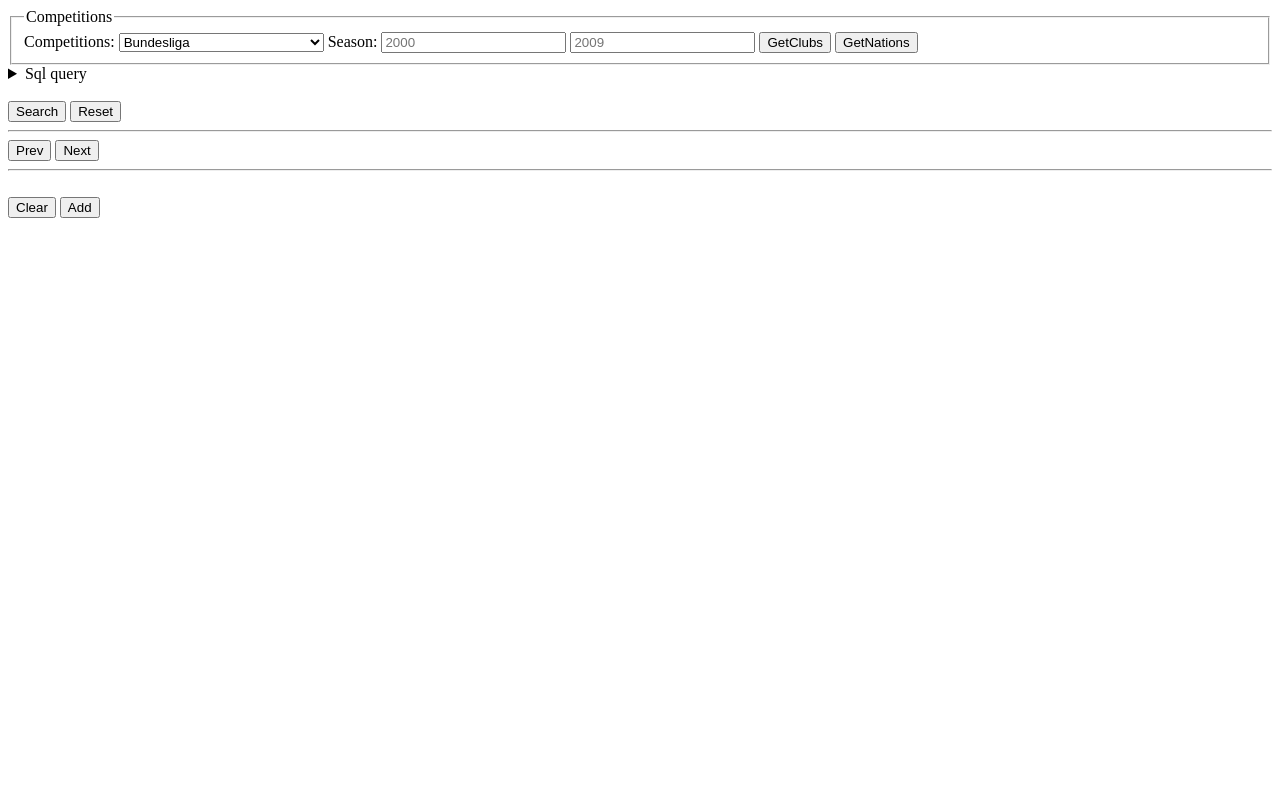
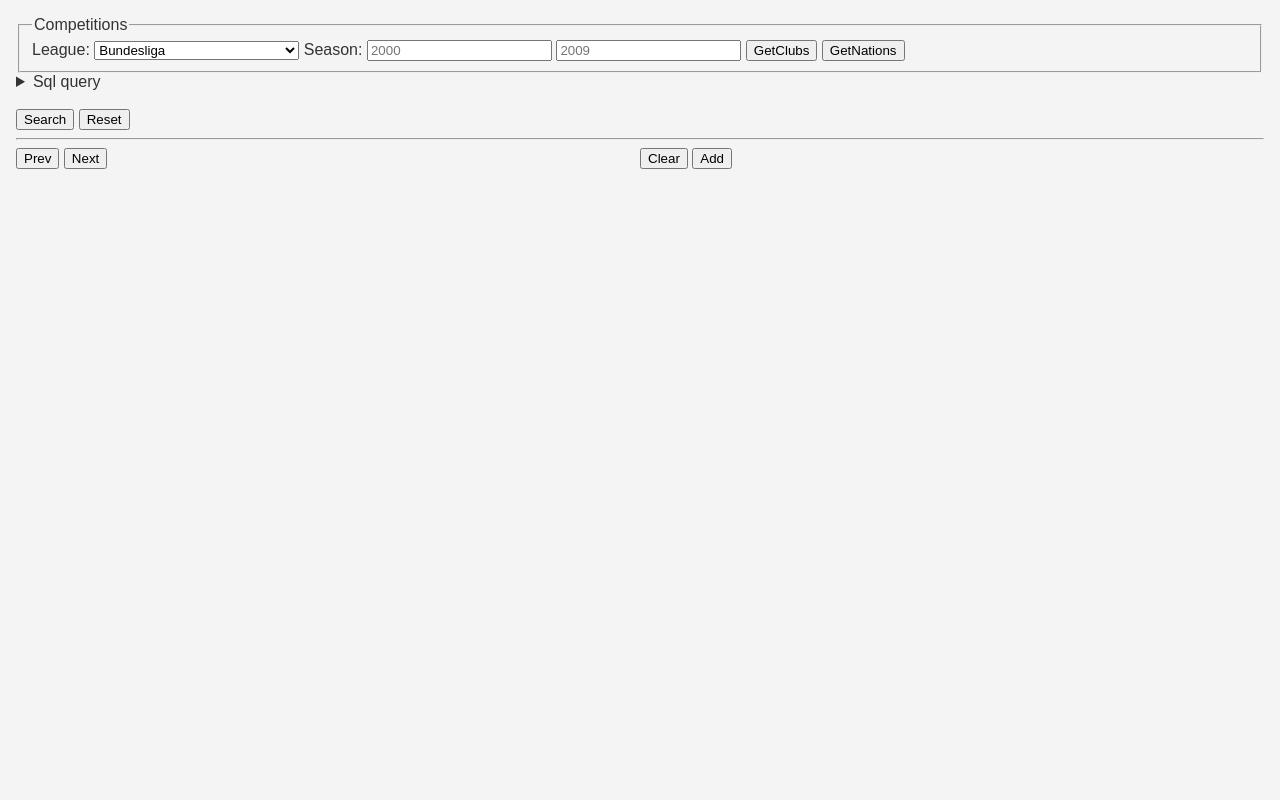
Before and after one commit to ignaciodpaez/fbtb, a Django app: page /builder/ in a window 1280 px wide. Run offline with Django 5.2, Linux system fonts and the light colour scheme.

Commit message:
Change html and css structure of builder page

```diff
--- a/builder/static/builder/script.js
+++ b/builder/static/builder/script.js
@@ -61,6 +61,9 @@ function handleAddPlayer() {
 function handlePrevPlayersTable() {
     const btnEl = document.querySelector('.jsPrevBtn');
     btnEl.addEventListener('click', function (e) {
+        if (fbCtx.playersHtml.length === 0) {
+            return;
+        }
         const boxEl = document.querySelector('.jsPlayersBox > table');
         fbCtx.playersHtmlIndex -= 1;
         const i = fbCtx.playersHtmlIndex;
@@ -70,6 +73,9 @@ function handlePrevPlayersTable() {
 
     const nextBtnEl = document.querySelector('.jsNextBtn');
     nextBtnEl.addEventListener('click', function (e) {
+        if (fbCtx.playersHtml.length === 0) {
+            return;
+        }
         const boxEl = document.querySelector('.jsPlayersBox > table');
         fbCtx.playersHtmlIndex += 1;
         const i = fbCtx.playersHtmlIndex;
--- a/builder/templates/builder/index.html
+++ b/builder/templates/builder/index.html
@@ -7,10 +7,11 @@
     {% include "builder/style.css.html" %}
 </head>
 <body>
+    <main>
         <form action="{% url 'index' %}" method="get" class="jsCompetitionForm">
             <fieldset>
                 <legend>Competitions</legend>
-            <label for="competitionOpt">Competitions:</label>
+                <label for="competitionOpt">League:</label>
                 <select name="competition" id="competitionOpt">
                     {% for cpk, cpv in competitions.items %}
                     <option value="{{cpk}}">{{cpv}}</option>
@@ -43,23 +44,26 @@
             <button type="reset">Reset</button>
         </form>
         <hr>
-    <div class="jsPlayersBox">
+        <div class="fb-player-box">
+            <div class="fb-player-box-item jsPlayersBox">
                 <button type="button" class="jsPrevBtn">Prev</button>
                 <button type="button" class="jsNextBtn">Next</button>
-        <table>
+                <table class="fb-table">
                 </table>
             </div>
-    <hr><br>
-    <div id="fantasyTeam">
+            <hr class="fb-player-box-item-none"><br class="fb-player-box-item-none">
+            <div class="fb-player-box-item" id="fantasyTeam">
                 <div>
                     <button type="button" class="jsResetAlinBtn">Clear</button>
                     <button type="button" class="jsAddPlayerBtn">Add</button>
                 </div>
-        <table>
+                <table class="fb-table fb-table-squad">
                     <tbody id="alineation">
                     </tbody>
                 </table>
             </div>
+        </div>
+    </main>
     {% load static %}
     <script src="{% static 'builder/script.js' %}"></script>
     <script type="text/javascript">
--- a/builder/templates/builder/style.css.html
+++ b/builder/templates/builder/style.css.html
@@ -1,5 +1,51 @@
 <style>
-    #alineation {
-        background-color: lightgreen;
+
+    *, *::before, *::after {
+        box-sizing: border-box;
     }
+
+    html {
+        height: 100%;
+        font-family: Arial, sans-serif;
+        font-size: 100%;
+        background-color: #f4f4f4;
+        color: #333;
+    }
+
+    body {
+        margin: 0;
+        display: flex;
+        flex-direction: column;
+        height: 100vh;
+        padding: 0;
+    }
+
+    main {
+        margin: 0;
+        padding: 16px;
+    }
+
+    .fb-player-box {
+        display: flex;
+        flex-direction: row;
+    }
+
+    .fb-player-box-item {
+        flex: 1;
+    }
+
+    .fb-player-box-item-none {
+        display: none;
+    }
+
+    .fb-table {
+        width: 100%;
+        border-collapse: collapse;
+    }
+
+    .fb-table-squad {
+        background-color: mediumseagreen;
+    }
+
+
 </style>
```
Lines whose indentation alone changed are shown as unchanged.
